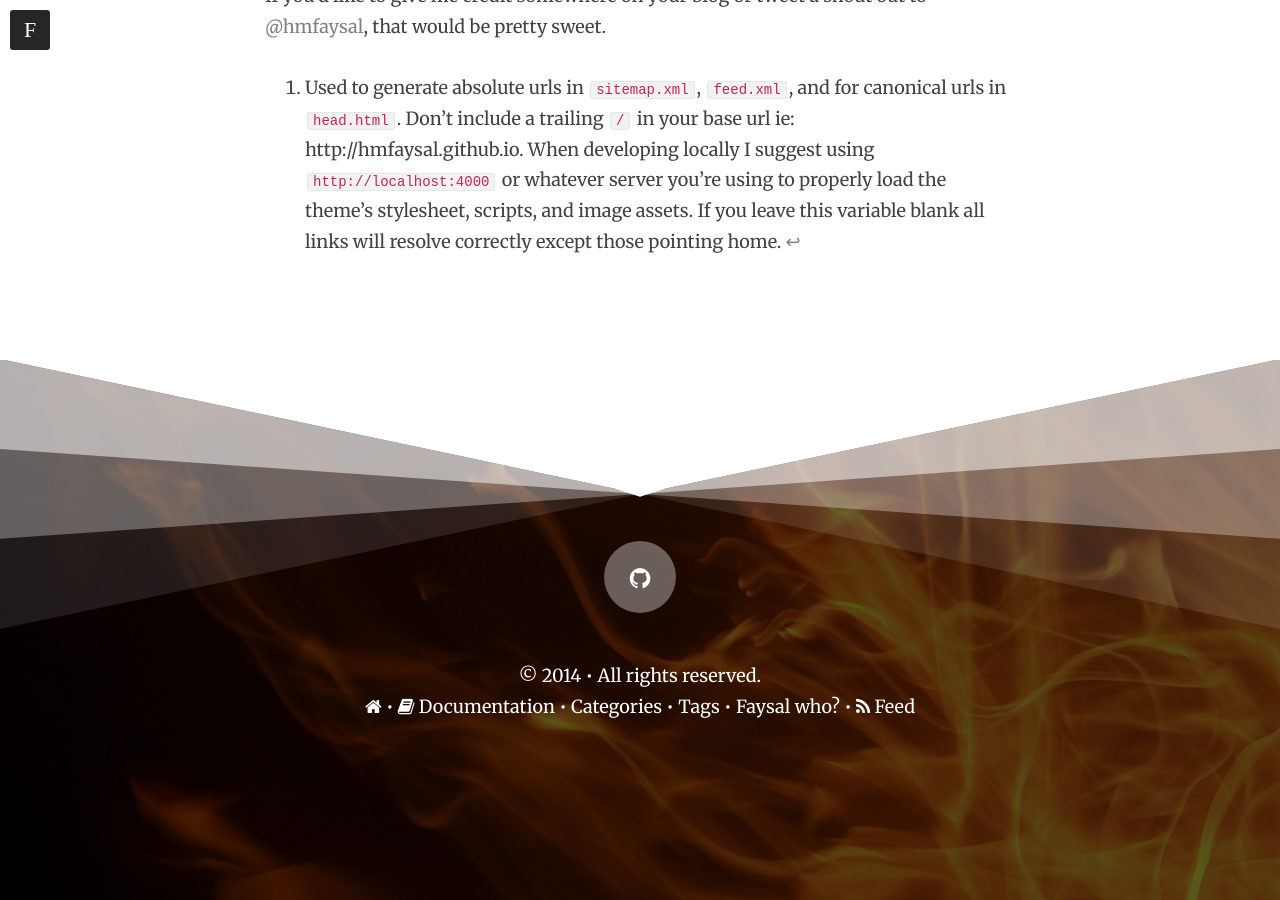
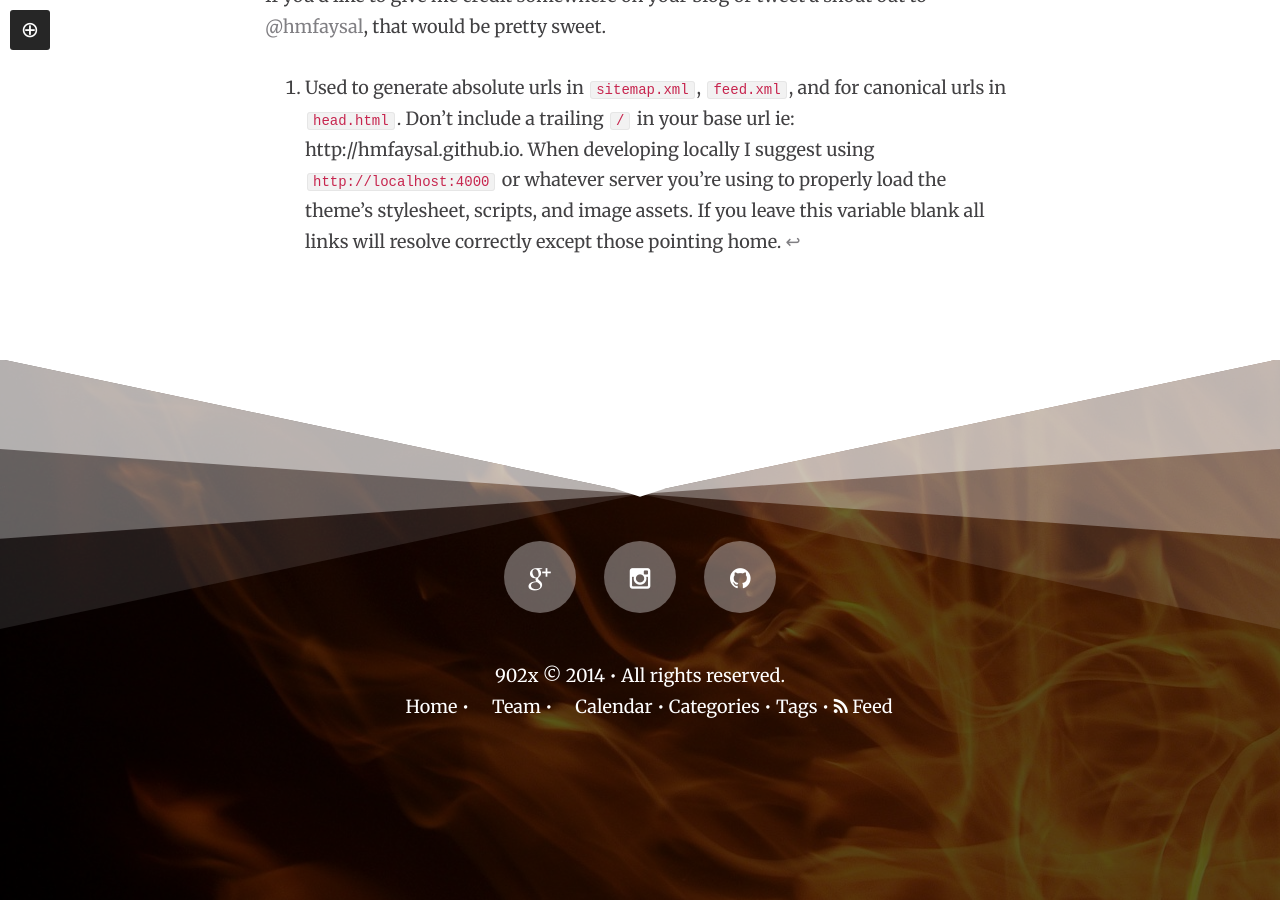
Before and after one commit to 902X/902x.github.io, a Jekyll site: the page built from team.md, in a window 1280 px wide and 900 px high, scrolled down 13936 px. Built offline with Jekyll 4.4.1, drawn with Linux system fonts in a browser that asks for light colours; nearby versions of some CDN libraries.

Commit message:
fix menu

```diff
--- a/_config.yml
+++ b/_config.yml
@@ -1,7 +1,7 @@
 title:            902x
 description:      "Sixth Grade Robotics Team"
 #logo:             omikron.png
-#disqus_shortname: hmfaysal
+disqus_shortname: 902x
 # Assign a default image for your site's header and footer
 default_bg:       dancing-flames-71750_1280.jpg
 search:           true
@@ -22,25 +22,25 @@ url:       		   http://902x.github.io
 
 # Owner/author information
 owner:
-  #name:           902x
+  name:           902x
   #avatar:         hmfaysal.jpg
-  #email:          hmfaysal@alum.mit.edu
+  email:          902xbot@gmail.com
   # Use the coder's toolbox at http://coderstoolbox.net/string/#!encoding=xml&action=encode&charset=us_ascii to encode your description into XML string
-  #description:    Hossain Mohammad Faysal is an Electrical Engineer and a Mathematician based in Doha, Qatar. His interests are anything that&#8217;s related to math, from math itself to programming languages to music to physics to engineering to philosophy.
+  #description:    none
   # Social networking links used in footer. Update and remove as you like.
-  #twitter:        hmfaysal
-  #facebook:       hmfaysal
+  #twitter:        none
+  #facebook:       none
   github:         902x
-  #stackexchange:  https://stackexchange.com/users/3402032/hossain-mohd-faysal
-  #linkedin:       https://www.linkedin.com/pub/firstname-lastname/12/345/678
-  #instagram:
+  #stackexchange:  https://stackexchange.com/users/
+  #linkedin:       https://www.linkedin.com/
+  instagram:      902xbot
   #flickr:
   #tumblr:
   # For Google Authorship https://plus.google.com/authorship
-  #google_plus:    https://plus.google.com/u/0/102602916593522619858
+  google_plus:    https://plus.google.com/110804009211307853429
 
 # Analytics and webmaster tools stuff goes here
-google_analytics:   UA-39365944-7
+google_analytics:
 google_verify:
 # https://ssl.bing.com/webmaster/configure/verify/ownership Option 2 content= goes here
 bing_verify:
@@ -48,18 +48,19 @@ bing_verify:
 # Links to include in footer navigation
 # For external links add external: true
 links:
-  - title: Home
+  - title: <i class="glyphicon-fire"></i> Home
     url: /
     external: false
-    icon: home
-  - title: <i class="icon-book"></i> Documentation
-    url: /documentation
+  - title: <i class="glyphicon-user"></i> Team
+    url: /team
+    external: false
+  - title: <i class="glyphicon-calendar"></i> Calendar
+    url: /calendar
+    external: false
   - title: Categories
     url: /categories
   - title: Tags
     url: /tags
-  - title: Faysal who?
-    url: /hossain-mohd-faysal
 
 # http://en.wikipedia.org/wiki/List_of_tz_database_time_zones
 timezone:    America/New_York
@@ -146,16 +147,14 @@ prose:
           placeholder: "Choose categories"
           value: personal
           options:
-            - name: "Personal"
-              value: personal
-            - name: "Web-Development"
-              value: webdevelopment
+            - name: "Team"
+              value: team
+            - name: "Robot Construction"
+              value: robotconstruction
             - name: "Interesting"
               value: interesting
             - name: "Status"
               value: status
-            - name: "Quotes"
-              value: quotes
           alterable: true
       - name: "tags"
         field:
--- a/_includes/signoff.html
+++ b/_includes/signoff.html
@@ -1,5 +1,7 @@
 <div class="post-author text-center">
+{% if site.owner.avatar %}
 	        <img src="{{site.url}}/images/{{ site.owner.avatar }}" alt="{{ site.owner.name }}'s photo" itemprop="image" class="post-avatar img-circle img-responsive"/>
+{% endif %}
 	    <h4 class="bordered-bottom vcard author" itemprop="author" itemscope itemtype="http://schema.org/Person">By <span itemprop="name" class="fn"><a href="{{ site.url }}/about" title="About {{ site.owner.name }}" itemprop="url">{{ site.owner.name }}</a></span></h4>
 	    <p>{{ site.owner.description }}</p>
 </div>
--- a/assets/css/style.css
+++ b/assets/css/style.css
@@ -3866,12 +3866,12 @@ a#slide:hover{
     }
 
 a#slide:after{
-    content:"F"
+    content:"\2295"
     }
 
 a#slide.slide:after{
     position:absolute;
-    content:"X";
+    content:"\2297";
     top:11px;
     left:50%;
     width:40px;
```
Also changed, not shown: _includes/header.html (line endings or trailing spaces), team.md (line endings or trailing spaces).
